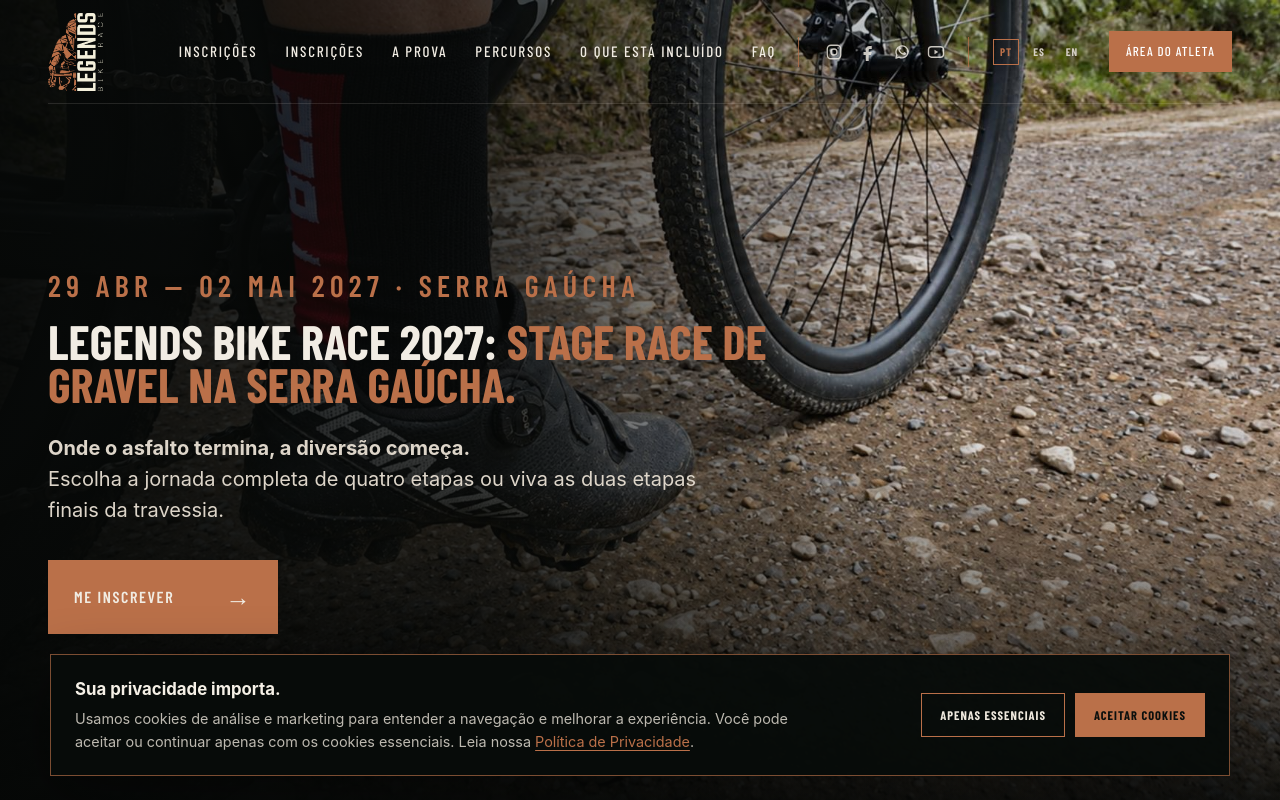
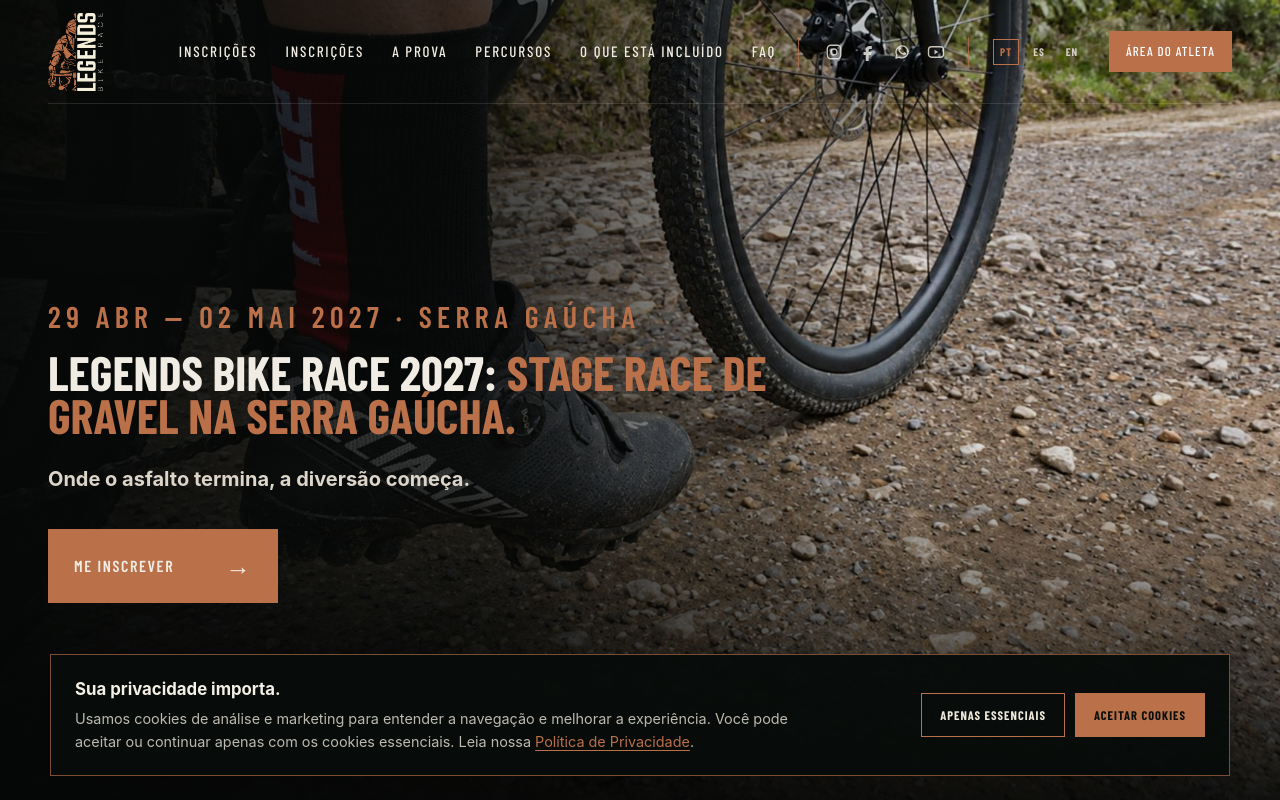
Before and after one commit to fabianolegends/legendsultimate, a Next.js app: page / in a window 1280 px wide. Shown: the top 800 px of the page. Built offline with nearby package versions, Linux system fonts and the light colour scheme; a web font is replaced by a local one.

Commit message:
Simplify hero copy

```diff
--- a/app/page.tsx
+++ b/app/page.tsx
@@ -150,7 +150,7 @@ export function HomePage({ locale = "pt" }: { locale?: Locale }) {
           </div>
           <div className="mobileNavActions"><MobileMenu locale={locale} /></div>
         </nav>
-        <div className="heroMain wide"><div className="heroCopy"><p className="kicker">{t.hero.date}</p><h1>{t.hero.titleLead} <span className="heroAccent">{t.hero.titleAccent}</span></h1><p className="heroIntro"><strong>{t.hero.introStrong}</strong><br />{t.hero.intro}</p><div className="heroCtas"><a className="button" href="/a-prova">{t.hero.discover} <span>→</span></a><a className="secondaryCta" href={getRegistrationHref()}>{t.hero.registerNow}</a></div></div></div>
+        <div className="heroMain wide"><div className="heroCopy"><p className="kicker">{t.hero.date}</p><h1>{t.hero.titleLead} <span className="heroAccent">{t.hero.titleAccent}</span></h1><p className="heroIntro"><strong>{t.hero.introStrong}</strong></p><div className="heroCtas"><a className="button" href="/a-prova">{t.hero.discover} <span>→</span></a><a className="secondaryCta" href={getRegistrationHref()}>{t.hero.registerNow}</a></div></div></div>
       </section>
 
       <section className="launchSummary" aria-label={t.summary.aria}><div className="wide launchSummaryGrid">
```
